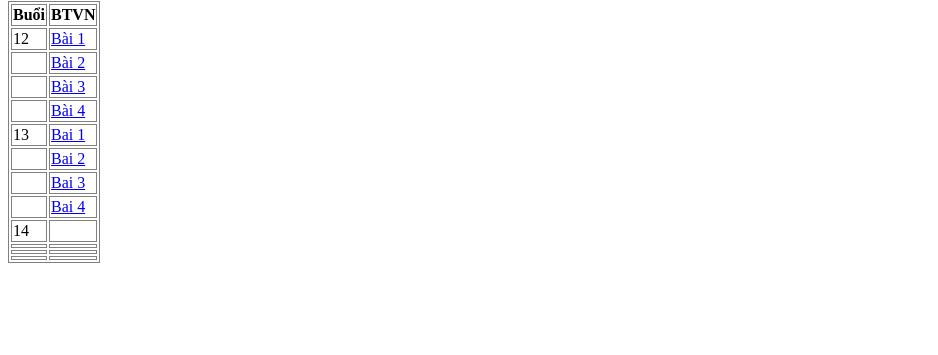
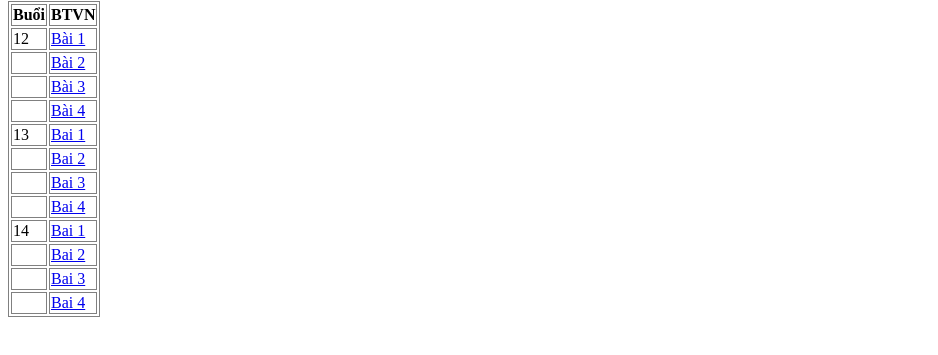
Before and after one commit to huytqph46494/BTVN_CODEFARM_JS, a plain HTML site: page index.html in a window 1280 px wide. Shown: the part 79-434 px from the top of the page, without its empty margins (0-938 px from the left). Drawn offline with Linux system fonts and the light colour scheme.

Commit message:
BTVN day14

```diff
--- a/index.html
+++ b/index.html
@@ -64,19 +64,19 @@
           <!-- Buoi 14 -->
            <tr>
             <td>14</td>
-            <td><a href="./day14/ex01.html"></a></td>
+            <td><a href="./day14/ex01.html">Bai 1</a></td>
            </tr>
            <tr>
             <td></td>
-            <td><a href="./day14/ex02.html"></a></td>
+            <td><a href="./day14/ex02.html">Bai 2</a></td>
            </tr>
            <tr>
             <td></td>
-            <td><a href="./day14/ex03.html"></a></td>
+            <td><a href="./day14/ex03.html">Bai 3</a></td>
            </tr>
            <tr>
             <td></td>
-            <td><a href="./day14/ex04.html"></a></td>
+            <td><a href="./day14/ex04.html">Bai 4</a></td>
            </tr>
     </table>
 </body>
```
